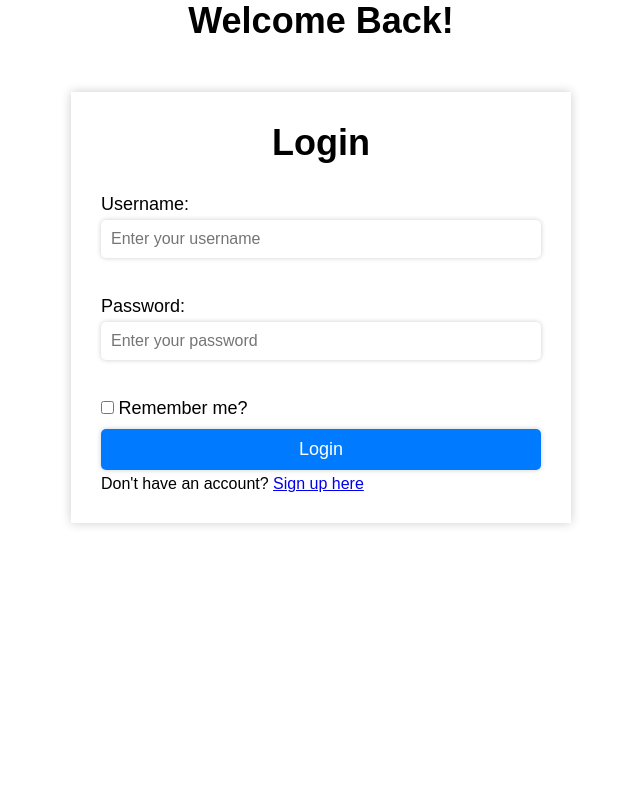
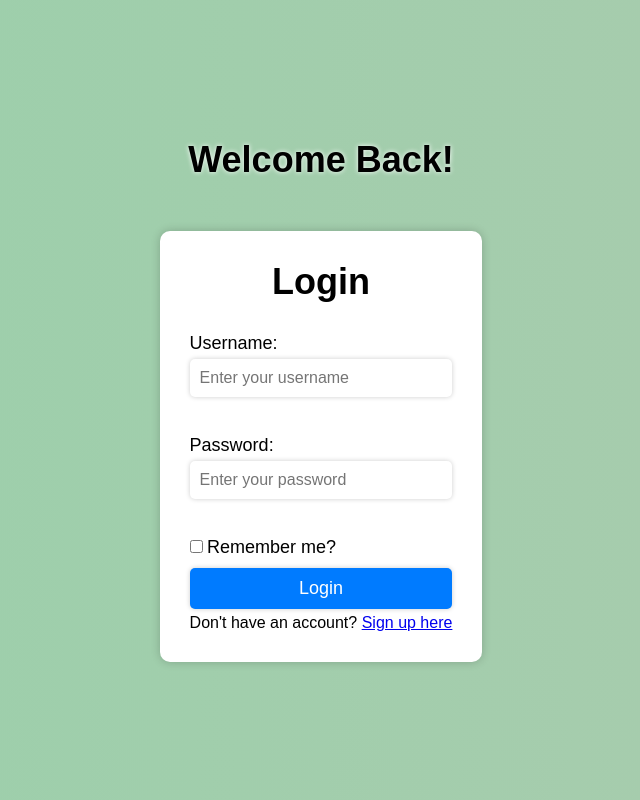
Before and after one commit to ethan-btst/cmpt276, a Flask app: page /login in a window 1280 px wide. Shown: the whole page, without its empty margins (319-959 px from the left). Run offline with Flask 3, Linux system fonts and the light colour scheme; some libraries are stand-ins or nearby versions.

Commit message:
Update login.css

```diff
--- a/static/css/login.css
+++ b/static/css/login.css
@@ -1,19 +1,54 @@
-*{
-    margin:0px;
-    padding:0px;
+* {
+    margin: 0px;
+    padding: 0px;
     box-sizing: border-box;
     font-family: 'Raleway', sans-serif;
-
 }
 
+html, body {
+    height: 100%;
+}
 
-.wrapper{
-    margin:50px auto;
+body {
+    display: flex;
+    flex-direction: column;
+    align-items: center;
+    justify-content: center;
+    margin: 0;
+    background: linear-gradient(90deg, #2b9c4d79, #23792e63);
+}
+
+.welcome-container {
+    text-align: center;
+    margin-bottom: 20px; /* Adjust as needed */
+}
+
+.wrapper {
+    margin: 0 auto;
     max-width: 500px;
     background-color: #fff;
-    padding:30px;
-    box-shadow: 0px 0px 10px 0px rgba(0,0,0,0.2);
+    padding: 30px;
+    box-shadow: 0px 0px 10px 0px rgba(0, 0, 0, 0.2);
     animation: dropFadeIn 0.5s ease-in-out;
+    border-radius: 10px; /* Adjust the value to control the roundness of the corners */
+}
+
+h1 {
+    font-size: 36px;
+    margin-bottom: 20px; /* Adjust as needed */
+    text-shadow: 0px 0px 5px #fff; /* White glow effect */
+    animation: floatUp 1s ease-in-out; /* Floating-up animation */
+}
+
+@keyframes floatUp {
+    0% {
+        opacity: 0;
+        transform: translateY(20px);
+    }
+    100% {
+        opacity: 1;
+        transform: translateY(0);
+    }
 }
 
 @keyframes dropFadeIn {
```
